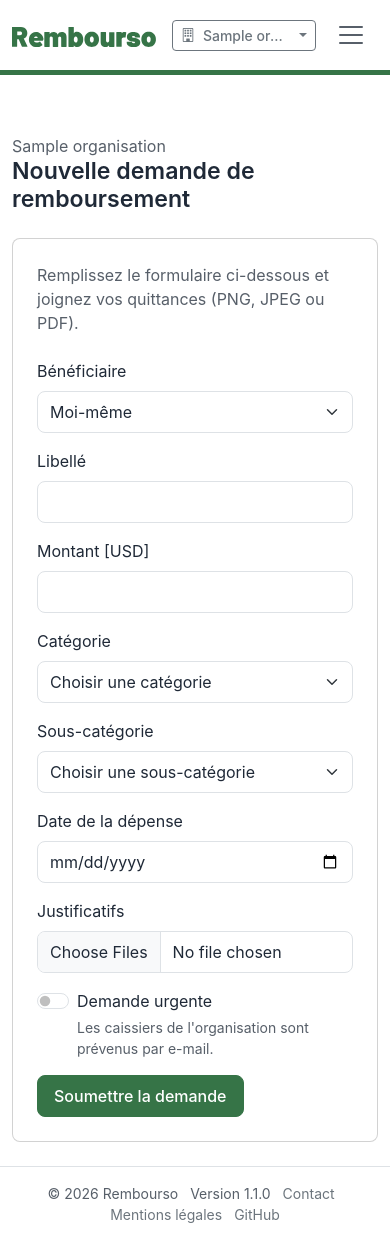
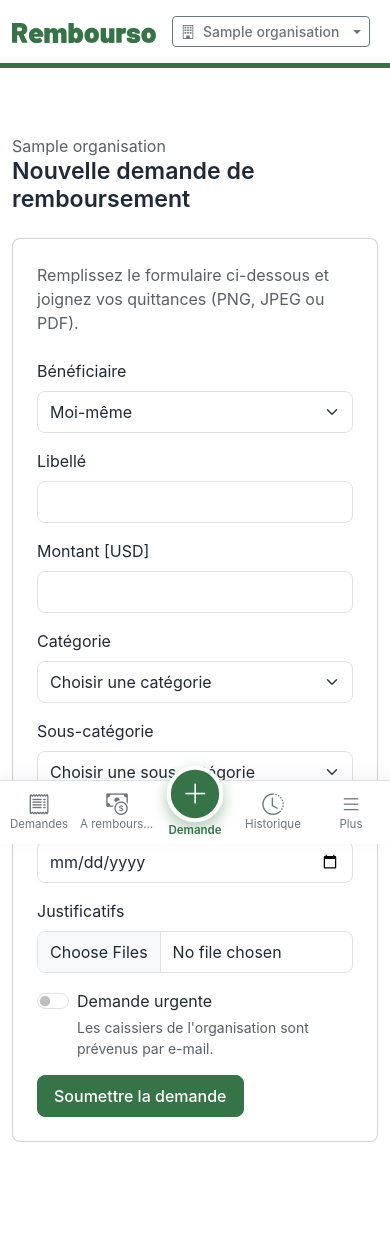
Before and after one commit to Biby09/rembourso, a PHP site: page /dashboard/organisation/?id=1 in a window 390 px wide. After the commit the page ends 1142 px from the top, so only its background shows below. Run offline with PHP 8.4, Linux system fonts and the light colour scheme; the visitor is signed in with stand-in values (Sample User, id 1); tables that the repository leaves empty hold one stand-in row (values such as "Sample post"); some libraries are stand-ins or nearby versions.

Commit message:
feat: version 2.0.0 et navigation mobile en bas de l'écran
- Version 2.0.0 (APP_VERSION) ; le footer du site public l'affiche aussi
- Mobile et tablette : barre de navigation fixée en bas (includes/app-bottom-nav.php)
  avec bouton central et panneau « Plus » ; le menu burger est retiré
- Membres : « Mes demandes » au centre de la barre, « + Demande » en premier
- Footer de l'application masqué sous 1200 px (liens dans le panneau « Plus »)

Co-Authored-By: Claude Opus 5.5 <noreply@anthropic.com>

```diff
--- a/config/init.php
+++ b/config/init.php
@@ -14,7 +14,7 @@ require_once $_SERVER['DOCUMENT_ROOT'] . '/config/mail.php';
 require_once $_SERVER['DOCUMENT_ROOT'] . '/config/receipts.php';
 
 // Version de l'application, affichée dans les footers (includes/footer.php et includes/app-footer.php)
-const APP_VERSION = '1.1.0';
+const APP_VERSION = '2.0.0';
 
 /**
  * Montant au format suisse : « 1 234,50 CHF »
--- /dev/null
+++ b/includes/app-bottom-nav.php
@@ -0,0 +1,118 @@
+<?php
+/*
+    Barre de navigation fixée en bas de l'écran, sur mobile et tablette (moins de 1200 px, là où le menu du haut
+    ne tient plus), dans l'esprit d'une application : icône + libellé, bouton central « Nouvelle demande » mis en avant,
+    et « Plus » qui ouvre un panneau avec les autres pages (offcanvas Bootstrap).
+    Incluse par includes/app-header.php, qui fournit $appCurrent, $appLinks, $appSettings, $appIsActive, $appUrl.
+
+    Dans une organisation, caissiers et admins : Mes demandes · À rembourser · [+ Demande] · Historique · Plus
+                           membres            : + Demande · Tableau de bord · [Mes demandes] · Mon compte · Plus
+    Hors organisation     : Tableau de bord · Mon compte · Plus
+*/
+
+// Pages hors organisation, avec leur icône (Bootstrap Icons)
+$navDashboard = ['label' => 'Tableau de bord', 'short' => 'Accueil', 'icon' => 'bi-grid', 'url' => '/dashboard',
+    'active' => $appScript === '/dashboard/index.php'];
+$navAccount = ['label' => 'Mon compte', 'short' => 'Compte', 'icon' => 'bi-person', 'url' => '/dashboard/account',
+    'active' => $appScript === '/dashboard/account/index.php'];
+
+// Pages de l'organisation : lien du header + icône et libellé court
+$navIcons = [
+    '' => ['bi-plus-lg', 'Demande'],
+    'requests/' => ['bi-receipt', 'Demandes'],
+    'cashier/' => ['bi-cash-coin', 'À rembourser'],
+    'history/' => ['bi-clock-history', 'Historique'],
+    'members/' => ['bi-people', 'Membres'],
+    'settings/' => ['bi-gear', 'Paramètres'],
+];
+$navOrganisation = [];
+foreach (array_merge($appLinks, $appSettings ? [$appSettings] : []) as $link) {
+    [$icon, $short] = $navIcons[$link['path']];
+    $navOrganisation[$link['path']] = ['label' => $link['label'], 'short' => $short, 'icon' => $icon,
+        'url' => $appUrl($link), 'active' => $appIsActive($link)];
+}
+
+// Barre : 2 boutons, le bouton central (dans une organisation), 1 bouton, puis « Plus »
+if ($appCurrent && isset($navOrganisation['cashier/'])) {
+    // Caissiers et admins : la nouvelle demande au centre
+    $navCenter = $navOrganisation[''];
+    $navItems = [$navOrganisation['requests/'], $navOrganisation['cashier/'], $navOrganisation['history/']];
+} elseif ($appCurrent) {
+    // Membres : leurs demandes au centre, la nouvelle demande en premier
+    $navCenter = $navOrganisation['requests/'];
+    $navItems = [$navOrganisation[''], $navDashboard, $navAccount];
+} else {
+    $navCenter = null;
+    $navItems = [$navDashboard, $navAccount];
+}
+
+// Panneau « Plus » : tout ce qui n'est pas déjà dans la barre
+$shownUrls = array_column(array_merge($navItems, $navCenter ? [$navCenter] : []), 'url');
+$navMore = array_values(array_filter(
+    array_merge(array_values($navOrganisation), [$navDashboard, $navAccount]),
+    fn(array $item) => !in_array($item['url'], $shownUrls, true)
+));
+$navMoreActive = (bool) array_filter($navMore, fn(array $item) => $item['active']);
+
+$navButton = function (array $item): void { ?>
+    <a class="app-bottom-nav-item<?= $item['active'] ? ' active' : '' ?>" href="<?= e($item['url']) ?>"
+        <?= $item['active'] ? 'aria-current="page"' : '' ?> aria-label="<?= e($item['label']) ?>">
+        <i class="bi <?= $item['icon'] ?>" aria-hidden="true"></i>
+        <span><?= e($item['short']) ?></span>
+    </a>
+<?php };
+?>
+<nav class="app-bottom-nav d-xl-none" aria-label="Navigation principale">
+    <?php $navButton($navItems[0]); ?>
+    <?php $navButton($navItems[1]); ?>
+
+    <?php if ($navCenter): ?>
+        <!-- Bouton central : page principale selon le rôle (nouvelle demande, ou mes demandes pour un membre) -->
+        <a class="app-bottom-nav-center<?= $navCenter['active'] ? ' active' : '' ?>" href="<?= e($navCenter['url']) ?>"
+            <?= $navCenter['active'] ? 'aria-current="page"' : '' ?> aria-label="<?= e($navCenter['label']) ?>">
+            <span class="app-bottom-nav-center-circle"><i class="bi <?= $navCenter['icon'] ?>" aria-hidden="true"></i></span>
+            <span><?= e($navCenter['short']) ?></span>
+        </a>
+    <?php endif; ?>
+
+    <?php if (isset($navItems[2])) $navButton($navItems[2]); ?>
+
+    <button type="button" class="app-bottom-nav-item<?= $navMoreActive ? ' active' : '' ?>" data-bs-toggle="offcanvas"
+        data-bs-target="#app-more-menu" aria-controls="app-more-menu" aria-label="Plus de pages">
+        <i class="bi bi-list" aria-hidden="true"></i>
+        <span>Plus</span>
+    </button>
+</nav>
+
+<!-- Panneau « Plus » : s'ouvre depuis le bas de l'écran -->
+<div class="offcanvas offcanvas-bottom app-more-menu d-xl-none" tabindex="-1" id="app-more-menu" aria-labelledby="app-more-menu-title">
+    <div class="offcanvas-header pb-2">
+        <div class="text-truncate">
+            <h2 class="offcanvas-title fs-5 mb-0" id="app-more-menu-title"><?= e($appCurrent?->getName() ?? 'Menu') ?></h2>
+            <small class="text-muted"><?= e($user->getFullName()) ?></small>
+        </div>
+        <button type="button" class="btn-close" data-bs-dismiss="offcanvas" aria-label="Fermer"></button>
+    </div>
+    <div class="offcanvas-body pt-0">
+        <div class="list-group list-group-flush">
+            <?php foreach ($navMore as $item): ?>
+                <a class="list-group-item list-group-item-action d-flex align-items-center gap-3 py-3<?= $item['active'] ? ' active' : '' ?>"
+                    href="<?= e($item['url']) ?>" <?= $item['active'] ? 'aria-current="page"' : '' ?>>
+                    <i class="bi <?= $item['icon'] ?> fs-5" aria-hidden="true"></i><?= e($item['label']) ?>
+                </a>
+            <?php endforeach; ?>
+            <a class="list-group-item list-group-item-action d-flex align-items-center gap-3 py-3" href="/">
+                <i class="bi bi-house fs-5" aria-hidden="true"></i>Site Rembourso
+            </a>
+            <a class="list-group-item list-group-item-action d-flex align-items-center gap-3 py-3 text-danger" href="/logout">
+                <i class="bi bi-box-arrow-right fs-5" aria-hidden="true"></i>Se déconnecter
+            </a>
+        </div>
+        <!-- Liens du footer (masqué sur mobile : includes/app-footer.php) -->
+        <ul class="list-inline small text-muted text-center mt-3 mb-0">
+            <li class="list-inline-item"><a href="/contact/" class="link-secondary">Contact</a></li>
+            <li class="list-inline-item"><a href="/mentions-legales.php" class="link-secondary">Mentions légales</a></li>
+            <li class="list-inline-item">Version <?= e(APP_VERSION) ?></li>
+        </ul>
+    </div>
+</div>
--- a/includes/app-footer.php
+++ b/includes/app-footer.php
@@ -2,11 +2,13 @@
 /*
     Footer de l'application (pages avec includes/app-header.php) : une ligne discrète, à la place du grand footer
     du site public (includes/footer.php). Garde l'accès au contact et aux mentions légales depuis toutes les pages.
+    Grand écran seulement : sur mobile et tablette, ces liens sont dans le panneau « Plus » de la barre du bas
+    (includes/app-bottom-nav.php).
     APP_VERSION : config/init.php
 */
 ?>
 <!-- Pas de classe mt-* : margin-top: auto (global.scss, règle « footer ») pousse le footer en bas des pages courtes -->
-<footer class="app-footer border-top bg-white py-3">
+<footer class="app-footer border-top bg-white py-3 d-none d-xl-block">
     <div class="container">
         <!-- Liste « · » : les éléments passent à la ligne proprement sur un petit écran -->
         <ul class="list-inline small text-muted text-center mb-0">
--- a/includes/app-header.php
+++ b/includes/app-header.php
@@ -4,7 +4,8 @@
     - gauche : logo (→ tableau de bord), sélecteur de l'organisation courante, engrenage des paramètres (administrateurs) ;
     - milieu (grand écran, dès 1200 px) : pages de l'organisation courante, selon le rôle ;
     - droite : menu du compte ;
-    - mobile : menu burger avec les pages, les paramètres et le compte.
+    - mobile et tablette (moins de 1200 px) : logo et organisation en haut, navigation fixée en bas de l'écran
+      (includes/app-bottom-nav.php, incluse à la fin de ce fichier).
     La page doit avoir <body class="app">.
 
     Prérequis : $user et $organisationManager (config/auth.php).
@@ -78,7 +79,7 @@ $appUrl = fn(array $link) => '/dashboard/organisation/' . $link['path'] . '?id='
                 <?php endif; ?>
             </div>
 
-            <!-- Droite : compte (grand écran, dès 1200 px) et burger (mobile). order-xl-last : après les liens du milieu -->
+            <!-- Droite : compte (grand écran, dès 1200 px ; sur mobile, dans la barre du bas). order-xl-last : après les liens du milieu -->
             <div class="d-flex align-items-center gap-2 order-xl-last ms-2">
                 <div class="dropdown d-none d-xl-block">
                     <button class="btn btn-outline-secondary btn-sm rounded-circle app-account-button" type="button"
@@ -95,16 +96,12 @@ $appUrl = fn(array $link) => '/dashboard/organisation/' . $link['path'] . '?id='
                     </ul>
                 </div>
 
-                <button class="navbar-toggler border-0" type="button" data-bs-toggle="collapse" data-bs-target="#appNavbarContent"
-                    aria-controls="appNavbarContent" aria-expanded="false" aria-label="Ouvrir le menu">
-                    <span class="navbar-toggler-icon"></span>
-                </button>
             </div>
 
-            <!-- Milieu (grand écran, dès 1200 px) / contenu du burger (mobile) -->
+            <!-- Milieu (grand écran, dès 1200 px ; masqué en dessous : barre du bas) -->
             <div class="collapse navbar-collapse" id="appNavbarContent">
                 <?php if ($appLinks): ?>
-                    <ul class="navbar-nav mx-auto mt-3 mt-xl-0 gap-xl-3">
+                    <ul class="navbar-nav mx-auto gap-xl-3">
                         <?php foreach ($appLinks as $link): ?>
                             <li class="nav-item">
                                 <a class="nav-link text-nowrap <?= $appIsActive($link) ? 'active fw-semibold' : '' ?>" href="<?= $appUrl($link) ?>"
@@ -113,20 +110,11 @@ $appUrl = fn(array $link) => '/dashboard/organisation/' . $link['path'] . '?id='
                         <?php endforeach; ?>
                     </ul>
                 <?php endif; ?>
-                <!-- Mobile : paramètres et compte dans le menu -->
-                <ul class="navbar-nav d-xl-none border-top mt-2 pt-2">
-                    <?php if ($appSettings): ?>
-                        <li class="nav-item">
-                            <a class="nav-link <?= $appIsActive($appSettings) ? 'active fw-semibold' : '' ?>" href="<?= $appUrl($appSettings) ?>"><?= e($appSettings['label']) ?></a>
-                        </li>
-                    <?php endif; ?>
-                    <li class="nav-item"><a class="nav-link" href="/dashboard">Tableau de bord</a></li>
-                    <li class="nav-item"><a class="nav-link" href="/dashboard/account">Mon compte</a></li>
-                    <li class="nav-item"><a class="nav-link text-danger" href="/logout">Se déconnecter</a></li>
-                </ul>
             </div>
         </div>
     </nav>
 </header>
 
+<?php include $_SERVER['DOCUMENT_ROOT'] . '/includes/app-bottom-nav.php'; ?>
+
 <script src="/node_modules/bootstrap/dist/js/bootstrap.bundle.min.js"></script>
--- a/includes/footer.php
+++ b/includes/footer.php
@@ -6,7 +6,7 @@
              <p>&copy;<?php echo date('Y'); ?> Florian Lovis. Tous droits réservés.
             </p>
             <p class="small mb-0">
-                Version 1.0.0 &middot;
+                Version <?= e(APP_VERSION) ?> &middot;
                 <a href="https://github.com/Biby09/rembourso" class="link-light" target="_blank" rel="noopener noreferrer" style="color: white">GitHub</a>
                 &middot;
                 <a href="/mentions-legales.php" class="link-light" style="color: white">Mentions légales</a>
--- a/includes/head.php
+++ b/includes/head.php
@@ -11,7 +11,7 @@ $robots_directive = $robots_directive ?? ($private_path ? 'noindex, nofollow' :
 ?>
 <head>
     <meta charset="UTF-8">
-    <meta name="viewport" content="width=device-width, initial-scale=1.0">
+    <meta name="viewport" content="width=device-width, initial-scale=1.0, viewport-fit=cover">
     <meta name="csrf-token" content="<?= htmlspecialchars(generate_csrf_token(), ENT_QUOTES, 'UTF-8') ?>">
     <meta name="description" content="<?= htmlspecialchars($page_description, ENT_QUOTES, 'UTF-8') ?>">
     <meta name="robots" content="<?= htmlspecialchars($robots_directive, ENT_QUOTES, 'UTF-8') ?>">
--- a/stylesheets/global.scss
+++ b/stylesheets/global.scss
@@ -220,3 +220,106 @@ footer {
     align-items: center;
     justify-content: center;
 }
+
+/* === NAVIGATION DU BAS (mobile et tablette, includes/app-bottom-nav.php) === */
+// Hauteur de la barre (sans la zone de la barre d'accueil des iPhone, ajoutée par env(safe-area-inset-bottom))
+$app-bottom-nav-height: 64px;
+
+.app-bottom-nav {
+    position: fixed;
+    left: 0;
+    right: 0;
+    bottom: 0;
+    z-index: $zindex-fixed;
+    display: flex;
+    align-items: stretch;
+    height: calc(#{$app-bottom-nav-height} + env(safe-area-inset-bottom));
+    padding-bottom: env(safe-area-inset-bottom);
+    background-color: $white;
+    border-top: 1px solid $border-color;
+    box-shadow: 0 -0.25rem 1rem rgba($black, 0.06);
+}
+
+// Un bouton : icône au-dessus, libellé court en dessous (comme une application)
+.app-bottom-nav-item,
+.app-bottom-nav-center {
+    flex: 1 1 0;
+    min-width: 0;
+    display: flex;
+    flex-direction: column;
+    align-items: center;
+    justify-content: center;
+    gap: 0.15rem;
+    padding: 0.25rem 0.125rem;
+    border: 0;
+    background: none;
+    color: $secondary;
+    font-size: 0.72rem;
+    line-height: 1.1;
+    text-decoration: none;
+
+    span {
+        max-width: 100%;
+        overflow: hidden;
+        text-overflow: ellipsis;
+        white-space: nowrap;
+    }
+
+    &:hover {
+        color: $primary;
+        text-decoration: none;
+    }
+
+    &.active {
+        color: $primary;
+        font-weight: 600;
+    }
+}
+
+.app-bottom-nav-item .bi {
+    font-size: 1.35rem;
+    line-height: 1;
+}
+
+// Bouton central (nouvelle demande) : rond, vert, qui dépasse au-dessus de la barre
+.app-bottom-nav-center {
+    justify-content: flex-end;
+    padding-bottom: 0.45rem;
+}
+
+.app-bottom-nav-center-circle {
+    display: flex !important;
+    align-items: center;
+    justify-content: center;
+    width: 3.4rem;
+    height: 3.4rem;
+    margin-top: -1.6rem;
+    border-radius: 50%;
+    background-color: $primary;
+    color: $white;
+    font-size: 1.6rem;
+    box-shadow: 0 0.35rem 0.9rem rgba($primary, 0.4);
+    border: 4px solid $white;
+    transition: transform 0.15s ease-in-out;
+
+    .app-bottom-nav-center:hover &,
+    .app-bottom-nav-center.active & {
+        transform: scale(1.05);
+    }
+}
+
+// Panneau « Plus » : hauteur selon son contenu, coins arrondis en haut
+.app-more-menu.offcanvas-bottom {
+    height: auto;
+    max-height: 80vh;
+    border-top-left-radius: $border-radius-lg;
+    border-top-right-radius: $border-radius-lg;
+    padding-bottom: env(safe-area-inset-bottom);
+}
+
+// Place pour la barre en bas des pages (le footer reste visible au-dessus d'elle)
+@include media-breakpoint-down(xl) {
+    body.app {
+        padding-bottom: calc(#{$app-bottom-nav-height} + env(safe-area-inset-bottom));
+    }
+}
```
Also changed, not shown: README.md, stylesheets/global.css, stylesheets/global.min.css.
